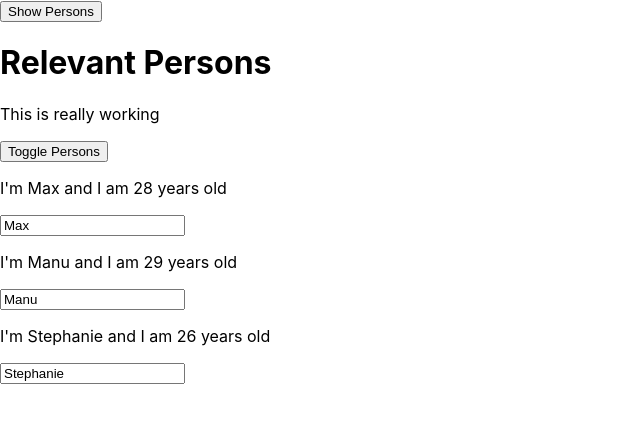
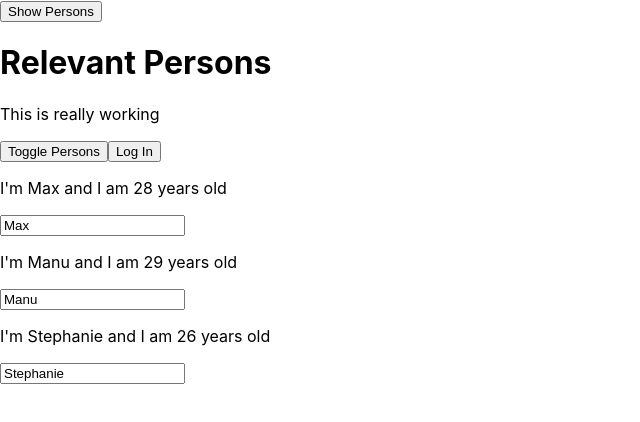
Before and after one commit to kennethmcinturf/learning-react-module-one, a React app: page / in a window 1280 px wide. Both pictures are taken after a click on the button "Show Persons". Shown: the top 422 px of the page, without its empty margins (0-640 px from the left). Built offline with nearby package versions, Linux system fonts and the light colour scheme.

Commit message:
finished to burger project

```diff
--- a/package.json
+++ b/package.json
@@ -39,6 +39,7 @@
     "postcss-loader": "3.0.0",
     "postcss-preset-env": "6.0.6",
     "postcss-safe-parser": "4.0.1",
+    "prop-types": "^15.6.2",
     "radium": "^0.25.1",
     "react": "^16.6.3",
     "react-app-polyfill": "^0.1.3",
--- a/src/components/Cockpit/Cockpit.js
+++ b/src/components/Cockpit/Cockpit.js
@@ -1,7 +1,7 @@
 import React from 'react';
 // import styles from "../../containers/App.css";
 import styles from "./Cockpit.css"
-import Aux from "../../hoc/Aux";
+// import Aux from "../../hoc/Aux";
 
 const cockpit = (props) => {
     const assignedClasses = [];
@@ -24,6 +24,7 @@ const cockpit = (props) => {
             <button
                 className={btnClass}
                 onClick={props.clicked}>Toggle Persons</button>
+            <button onClick={props.login}>Log In</button>
         </>
 );
 };
--- a/src/components/Persons/Person/Person.js
+++ b/src/components/Persons/Person/Person.js
@@ -1,11 +1,15 @@
 import React,{Component} from 'react';
+import PropTypes from 'prop-types';
 import styles from './Person.css';
-import WithClass from '../../../hoc/WithClass';
+import withClass from '../../../hoc/withClass';
+import Aux from '../../../hoc/Aux';
+import {AuthContext} from "../../../containers/App";
 
 class Person extends Component{
     constructor(props){
         super(props);
         console.log('[Person.js] Inside Constructor', props);
+        this.inputElement = React.createRef();
     }
 
     componentWillMount(){
@@ -14,16 +18,28 @@ class Person extends Component{
 
     componentDidMount(){
         console.log('[Person.js] Inside componentDidMount()');
+        // this.focusInput()
+    }
+
+    focusInput(){
+        this.inputElement.current.focus();
     }
 
     render(){
         console.log('[Person.js] Inside render()');
         return (
-            <WithClass classes={styles.Person}>
+            <Aux>
+                <AuthContext.Consumer>
+                    {auth => auth ? <p>I m authenticated</p> : null}
+                </AuthContext.Consumer>
                 <p onClick={this.props.click}>I'm {this.props.name} and I am {this.props.age} years old</p>
                 <p>{this.props.children}</p>
-                <input type="text" onChange={this.props.changed} value={this.props.name}/>
-            </WithClass>
+                <input
+                ref={this.inputElement}
+                    type="text"
+                    onChange={this.props.changed}
+                    value={this.props.name}/>
+            </Aux>
 
         )
         // return [
@@ -36,4 +52,11 @@ class Person extends Component{
     }
 }
 
-export default Person;
+Person.propTypes = {
+    click: PropTypes.func,
+    name: PropTypes.string,
+    age: PropTypes.number,
+    changed: PropTypes.func
+};
+
+export default withClass(Person, styles.Person);
--- a/src/components/Persons/Persons.js
+++ b/src/components/Persons/Persons.js
@@ -5,6 +5,7 @@ class Persons extends PureComponent {
     constructor(props){
         super(props);
         console.log('[Persons.js] Inside Constructor', props);
+        this.lastPersonRef = React.createRef();
     }
 
     componentWillMount(){
@@ -13,6 +14,7 @@ class Persons extends PureComponent {
 
     componentDidMount(){
         console.log('[Persons.js] Inside componentDidMount()');
+        // this.lastPersonRef.current.focusInput();
     }
 
     componentWillReceiveProps(nextProps){
@@ -43,7 +45,9 @@ class Persons extends PureComponent {
                     key={person.id}
                     click={() => this.props.clicked(index)}
                     name={person.name}
+                    position = {index}
                     age={person.age}
+                    ref = {this.lastPersonRef}
                     changed={(event) => this.props.changed(event, person.id)}/>)
         });
     }
--- a/src/containers/App.js
+++ b/src/containers/App.js
@@ -2,7 +2,10 @@ import React , { Component } from 'react';
 import styles from './App.css';
 import Persons from '../components/Persons/Persons';
 import Cockpit from "../components/Cockpit/Cockpit";
-import WithClass from '../hoc/WithClass';
+import Aux from '../hoc/Aux';
+import withClass from '../hoc/withClass';
+
+export const AuthContext = React.createContext(false);
 
 class App extends Component {
     constructor(props){
@@ -14,7 +17,9 @@ class App extends Component {
                 {id: 'gdgdgs',name: 'Manu', age: 29},
                 {id: 'dgegwg',name: 'Stephanie', age: 26}
             ],
-            showPersons: false
+            showPersons: false,
+            toggleClicked: 0,
+            authentication : false
         };
     }
 
@@ -87,9 +92,16 @@ class App extends Component {
 
     togglePersonsHandler = (prevState) => {
         const doesShow = this.state.showPersons;
-        this.setState({showPersons: !doesShow
-        })
-    };
+        this.setState((prevState, props) => {
+          return{
+              showPersons: !doesShow,
+              toggleClicked: prevState.toggleClicked + 1
+          }
+        })};
+
+    loginHandler = () => {
+        this.setState({authentication: true});
+    }
 
   render() {
       console.log('[App.js] Inside render()');
@@ -99,23 +111,27 @@ class App extends Component {
         persons = <Persons
                     persons = {this.state.persons}
                 clicked = {this.deletePersonHandler}
-                changed = {this.nameChangedHandler}/>
+                changed = {this.nameChangedHandler}
+        />
     }
 
 
     return (
-        <WithClass classes={styles.App}>
+        <Aux>
           <button onClick={() => {this.setState({showPersons: true})}}>Show Persons</button>
           <Cockpit
               appTitle = {this.props.title}
               showPersons = {this.state.showPersons}
           persons = {this.state.persons}
+              login = {this.loginHandler}
           clicked = {this.togglePersonsHandler}/>
-          {persons}
-        </WithClass>
+            <AuthContext.Provider value={this.state.authentication}>
+                {persons}
+                </AuthContext.Provider>
+        </Aux>
     );
     //   return React.createElement('div', {className: 'App'}, React.createElement('h1',null, 'Does this work now?'));
   }
 }
 
-export default App;
+export default withClass(App, styles.App);
--- a/src/hoc/WithClass.js
+++ /dev/null
@@ -1,9 +0,0 @@
-import React from 'react';
-
-const withClass = (props) => (
-  <div className={props.classes}>
-      {props.children}
-  </div>
-);
-
-export default withClass;
--- /dev/null
+++ b/src/hoc/withClass.js
@@ -0,0 +1,27 @@
+import React, {Component} from 'react';
+
+// const withClass = (WrappedComponent, className) => {
+//     return(props) => (
+//         <div className={className}>
+//             <WrappedComponent {...props}/>
+//         </div>
+//     )
+// };
+
+const withClass = (WrappedComponent, className) => {
+    const WithClass = class extends Component{
+        render(){
+            return(
+                <div className={className}>
+                    <WrappedComponent ref={this.props.forwardRef}{...this.props}/>
+                </div>
+            )
+        }
+    };
+
+    return React.forwardRef((props, ref) => {
+        return <WithClass {...props} forwardedRef ={ref}/>
+    });
+};
+
+export default withClass;
```
